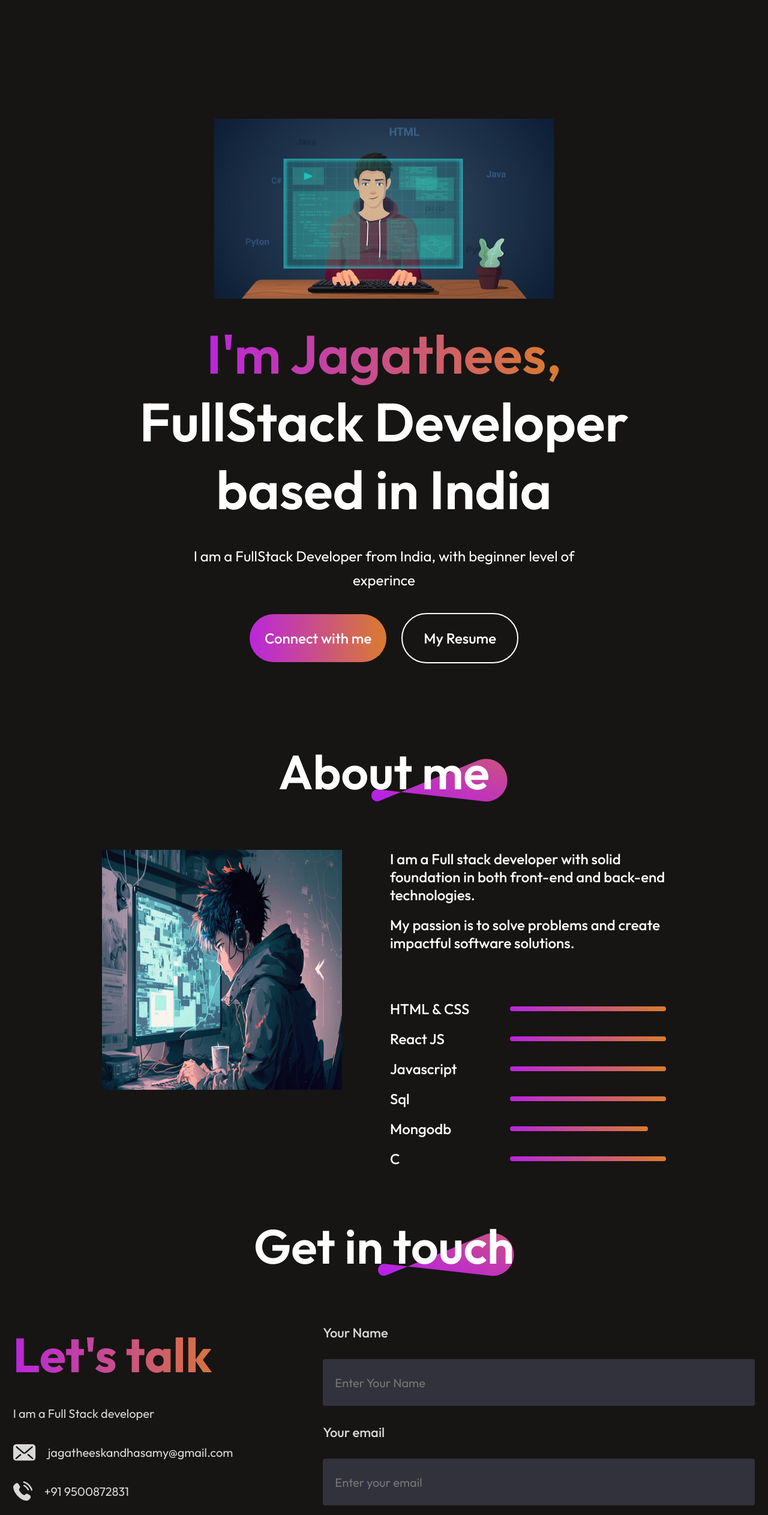
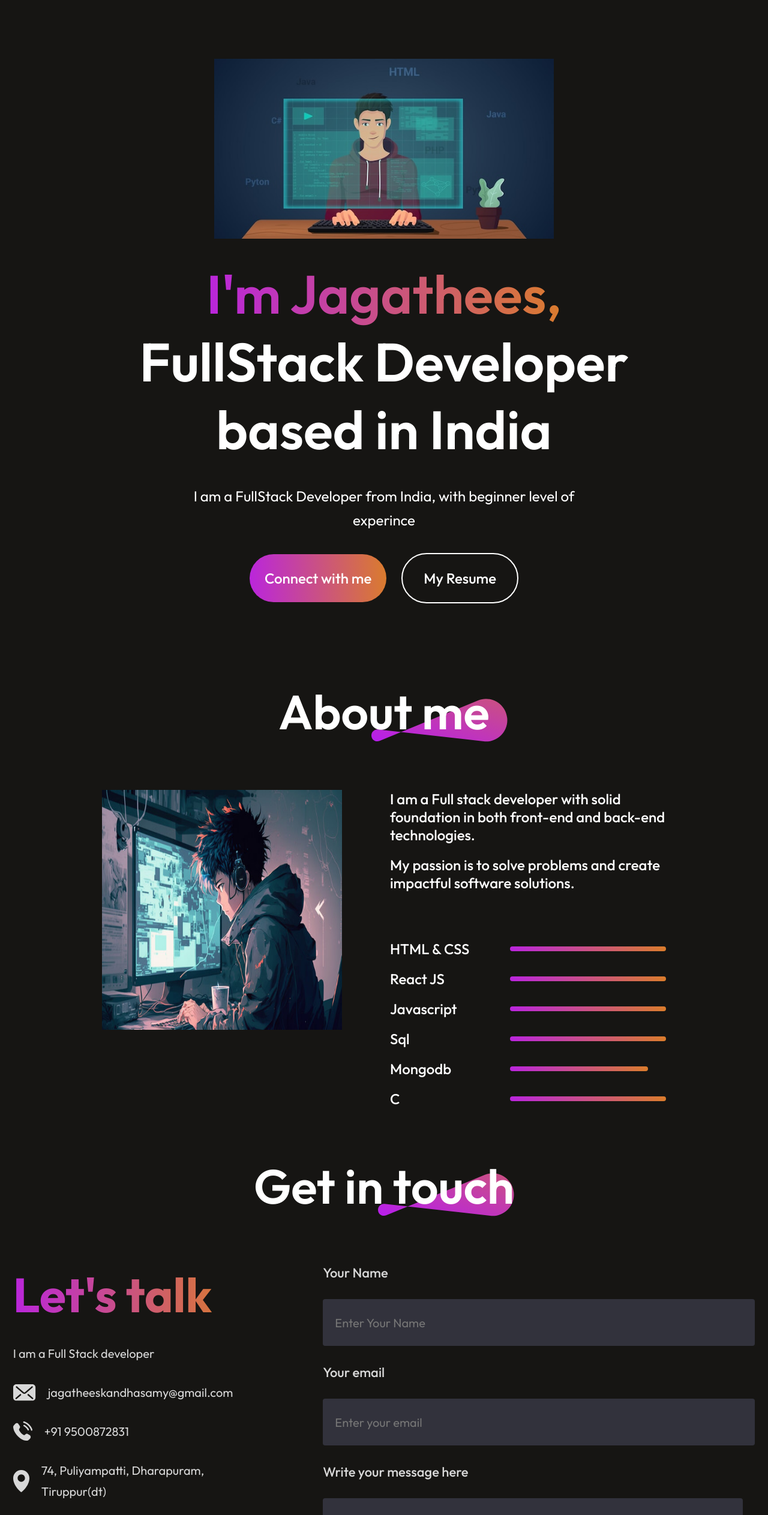
Before and after one commit to Jagathees05976/portfolio, a React (Vite) app: page / in a window 1280 px wide. Shown: the part 180-2706 px from the top of the page at 60% size. Built offline with nearby package versions, Linux system fonts and the light colour scheme.

Commit message:
On the way to host

```diff
--- a/src/Components/Contact/Contact.jsx
+++ b/src/Components/Contact/Contact.jsx
@@ -48,7 +48,7 @@ function Contact() {
                         <img src={call_icon} alt="" /> <p>+91 9500872831</p>
                     </div>
                     <div className="contact-detail">
-                        <img src={location_icon} alt="" /> <p>74, Puliyampatti, Dharapuram(tk), Tiruppur(dt)</p>
+                        <img src={location_icon} alt="" /> <p>74, Puliyampatti, Dharapuram, Tiruppur(dt)</p>
                     </div>
                 </div>
             </div>
--- a/src/Components/Hero/Hero.css
+++ b/src/Components/Hero/Hero.css
@@ -6,7 +6,7 @@
 }
 
 .hero img{
-    margin-top: 150px;
+    margin-top: 50px;
     height: 300px;
 }
 
```
